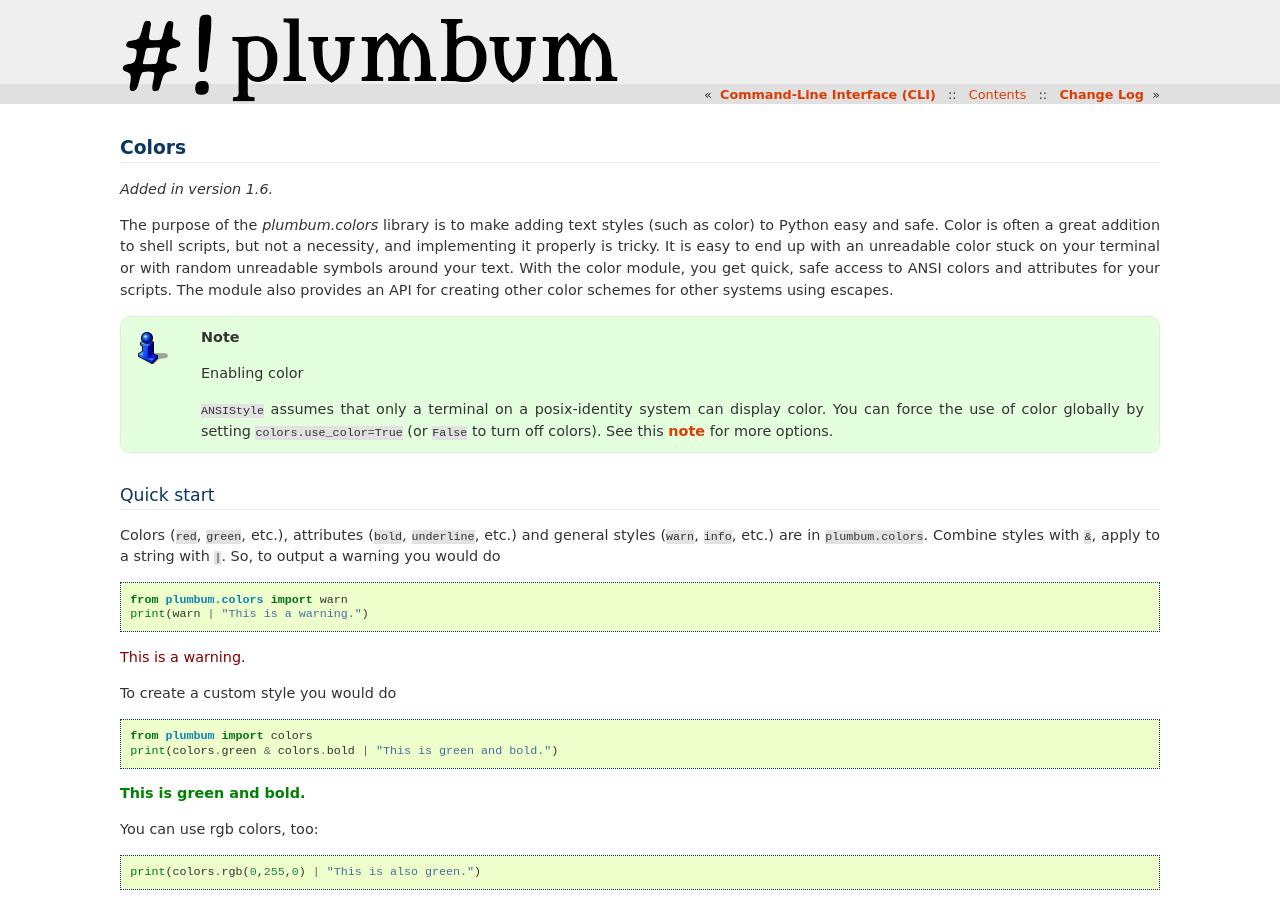
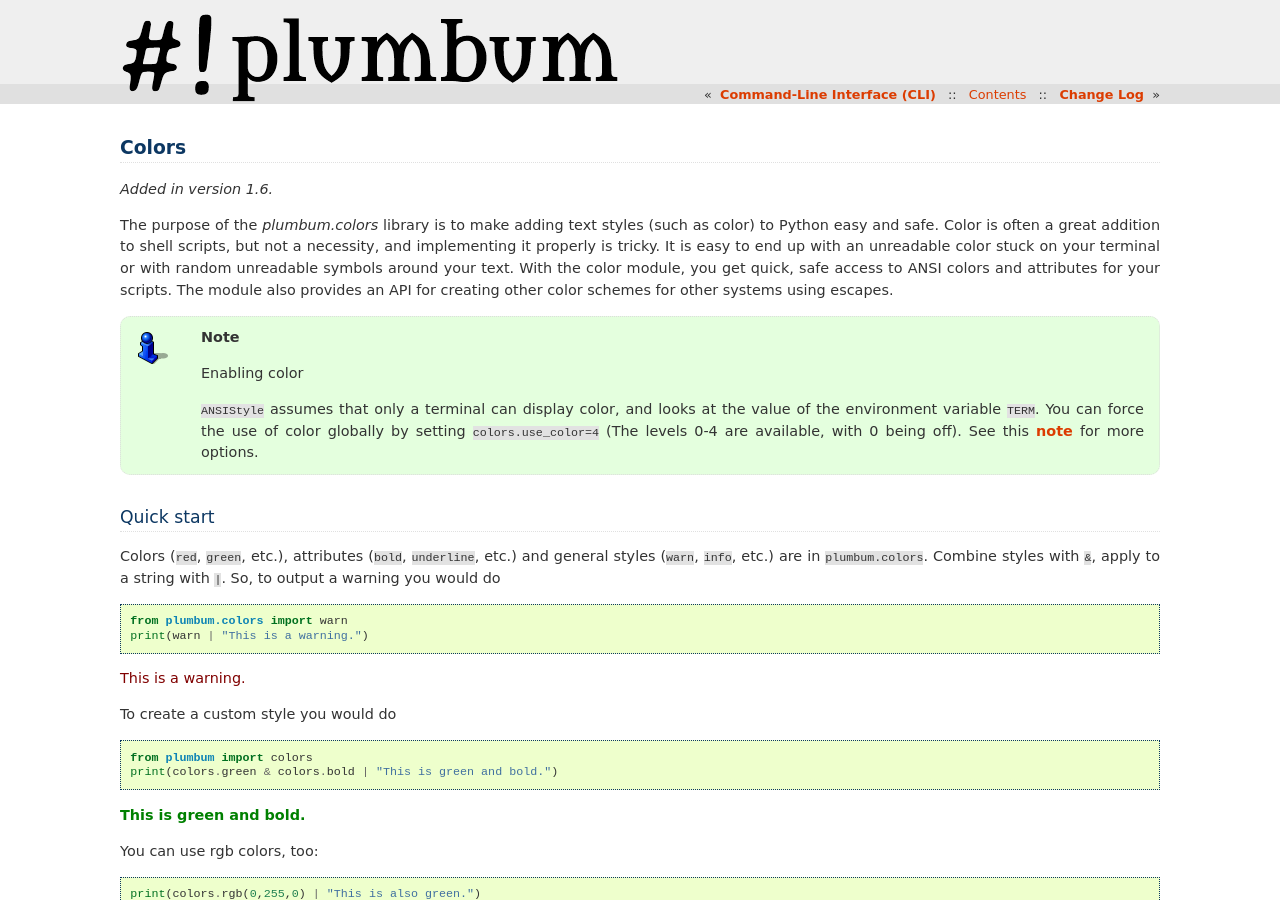
Before and after one commit to tomerfiliba/plumbum, a Sphinx documentation site: the page built from docs/colors.rst, in a window 1280 px wide and 900 px high. Built offline with Sphinx 7.4.7, drawn with Linux system fonts in a browser that asks for light colours; some of the changed text lies outside the part shown.

Commit message:
Adding better screen support, nicer default color choice, Closes #231

```diff
--- a/CHANGELOG.rst
+++ b/CHANGELOG.rst
@@ -1,7 +1,8 @@
 1.6.1 (In development)
 ----------------------
 
-* Bugfixes: Progress on Python 2.6 (`#230 <https://github.com/tomerfiliba/plumbum/pull/218>`_)
+* Bugfixes: ``Progress`` works on Python 2.6 (`#230 <https://github.com/tomerfiliba/plumbum/issues/230>`_),
+  colors now are better with different terminals (`#231 <https://ithub.com/tomerfiliba/plumbum/issues/231>`_)
 
 1.6.0
 -----
--- a/docs/colors.rst
+++ b/docs/colors.rst
@@ -16,9 +16,9 @@
 
 .. note:: Enabling color
 
-    ``ANSIStyle`` assumes that only a terminal on a posix-identity
-    system can display color. You can force the use of color globally by setting
-    ``colors.use_color=True`` (or ``False`` to turn off colors). See this :ref:`note <guide-usecolors>`
+    ``ANSIStyle`` assumes that only a terminal can display color, and looks at
+    the value of the environment variable ``TERM``. You can force the use of color globally by setting
+    ``colors.use_color=4`` (The levels 0-4 are available, with 0 being off). See this :ref:`note <guide-usecolors>`
     for more options.
 
 Quick start
@@ -145,7 +145,7 @@
 
     Some terminals only support a subset of colors, so keep this in mind when using a larger color set. The standard Ubuntu terminal handles 24 bit color, the Mac terminal only handles 256 colors, and Colorama on Windows only handles 8. See `this gist <https://gist.github.com/XVilka/8346728>`_ for information about support in terminals.
     If you need to limit the output color, you can set ``colors.use_color`` to
-    1 (8 colors), 2 (16 colors), or 3 (256 colors). This option will be
+    0 (no colors), 1 (8 colors), 2 (16 colors), or 3 (256 colors), or 4 (24-bit colors). This option will be
     automatically guessed for you on initialization.
 
 
```
Also changed, not shown: 1 other file.
